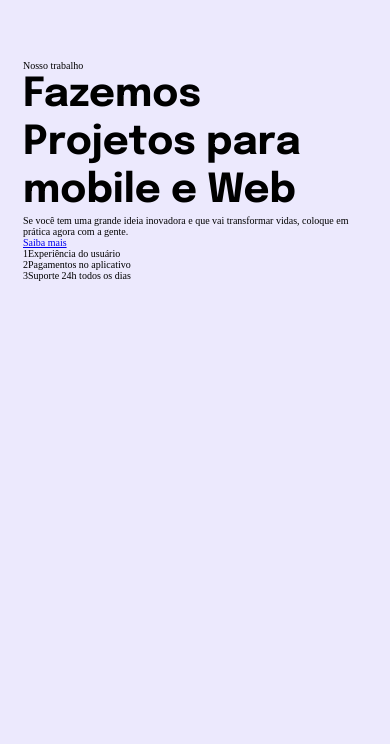
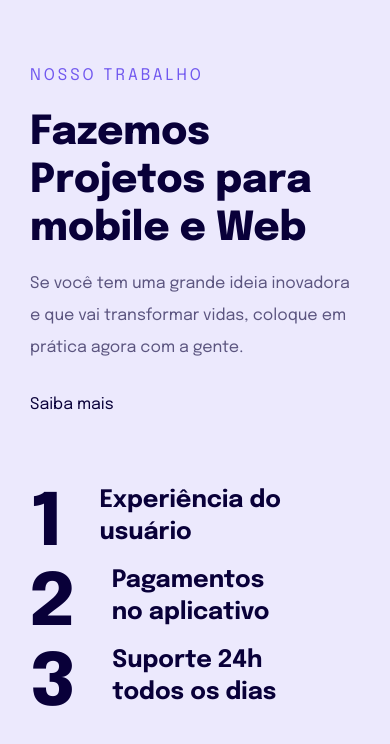
Before and after one commit to AlbertMiguel/fazemos-projeto-para-mobile-web, a plain HTML site: page index.html in a window 390 px wide. Drawn offline with Linux system fonts and the light colour scheme.

Commit message:
responsive complete

```diff
--- a/index.html
+++ b/index.html
@@ -14,10 +14,12 @@
 
 <body>
    <main>
-      <p>Nosso trabalho</p>
-      <h1>Fazemos Projetos para mobile e Web</h1>
-      <p>Se você tem uma grande ideia inovadora e que vai transformar vidas, coloque em prática agora com a gente.</p>
-      <a href="#">Saiba mais</a>
+      <div>
+         <p>Nosso trabalho</p>
+         <h1>Fazemos Projetos para mobile e Web</h1>
+         <p>Se você tem uma grande ideia inovadora e que vai transformar vidas, coloque em prática agora com a gente.</p>
+         <a href="#">Saiba mais</a>
+      </div>
       <ul>
          <li><span >1</span>Experiência do usuário </li>
          <li><span >2</span>Pagamentos no aplicativo </li>
--- a/style.css
+++ b/style.css
@@ -11,17 +11,88 @@
 body {
    background: #ECE9FD;
    padding: 6.0rem 2.3rem 6.6rem;
+   font-family: 'epilogue';
+   font-size:1.6rem;
+}
 
+main {
+   max-width: 33rem;
+   margin: 0 auto;
+}
+
+p:first-child {
+   color: #7158ef;
+   letter-spacing: 0.3rem;
+   text-transform: uppercase;
+   line-height: 3.2rem;
+   margin-bottom: 1.7rem;
 }
 
 
 h1 {
-   font-family: 'Epilogue';
    font-size: 4.0rem;
    line-height: 4.8rem;
+   color: #090039;
+   margin-bottom: 1.5rem;
+   font-weight: 800;
 }
 
+p {
+   color: rgba(10, 0, 57, 0.64);
+   line-height: 3.2rem;
+   margin-bottom: 3.2rem;
+}
+
+a {
+   color: #090039;
+   text-decoration: none;
+}
+
+a:hover {
+   font-weight: bold;
+}
 
 ul {
+   margin-top: 7.2rem ;
    list-style: none;
 }
+
+ul li span {
+   font-weight: 800;
+   font-size: 7.2rem;
+   line-height: 8rem;
+   letter-spacing: -0.2rem;
+   color: #090039;
+}
+
+ul li {
+   font-weight: 700;
+   font-size: 2.4rem;
+   line-height: 3.2rem;
+   color: #090039;
+   display: flex;
+   max-width: 25.7rem;
+   gap: 3.8rem;
+}
+
+@media (min-width: 700px) {
+   body {
+      padding-top: 8rem;
+   }
+
+   main {
+      max-width: 1020px;
+      display: flex;
+      gap: 10rem;
+   }
+
+   main > div {
+      max-width: 484px;
+   }
+
+   ul li {
+      gap: 5.4rem;
+      max-width: 450px;
+      align-items: center;
+   }
+}
```
